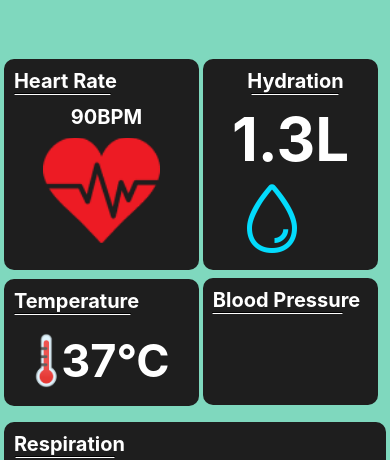
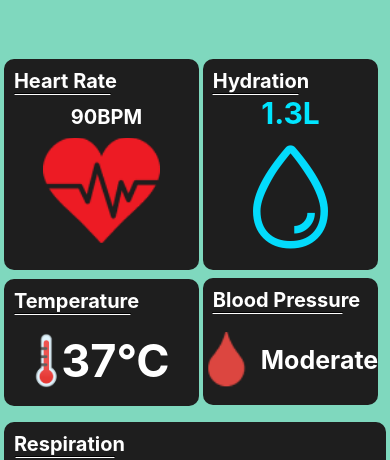
Before and after one commit to Kealen-Pillay/MyHealth, a React Native app: screen /Biometrics in a window 390 px wide. Shown: the top 460 px of the page. Built offline with nearby package versions, Linux system fonts and the light colour scheme.

Commit message:
Added blood pressure icon

```diff
--- a/components/screens/BiometricsScreen.js
+++ b/components/screens/BiometricsScreen.js
@@ -61,7 +61,7 @@ const BiometricsScreen = () => {
             />
             <View style={styles.hydrationIconContainer}>
               <Text style={styles.hydrationText}>1.3L</Text>
-              <Ionicons name="water-outline" size={80} color="#03dbfc" />
+              <Ionicons name="water-outline" size={120} color="#03dbfc" />
             </View>
           </View>
           <View style={[styles.card, styles.bloodPressureContainer]}>
@@ -73,6 +73,13 @@ const BiometricsScreen = () => {
                 styles.bloodPressureLine,
               ]}
             />
+            <View style={styles.bloodPressureIconContainer}>
+              <Image
+                style={styles.bloodPressureIcon}
+                source={require("../../images/bloodpressureIcon.png")}
+              />
+              <Text style={styles.bloodPressureText}>Moderate</Text>
+            </View>
           </View>
         </View>
       </View>
@@ -145,7 +152,6 @@ const styles = StyleSheet.create({
   hydrationContainer: {
     width: "100%",
     height: "50%",
-    alignItems: "center",
   },
   bloodPressureContainer: {
     marginTop: "5%",
@@ -200,13 +206,14 @@ const styles = StyleSheet.create({
     marginTop: "5%",
   },
   hydrationIconContainer: {
-    flex: 1,
+    alignItems: "center",
     justifyContent: "center",
+    height: "80%",
   },
   hydrationText: {
-    color: theme.text,
+    color: "#00e5ff",
     fontWeight: "bold",
-    fontSize: 60,
+    fontSize: 30,
   },
   thermometer: {
     width: "20%",
@@ -220,11 +227,28 @@ const styles = StyleSheet.create({
     justifyContent: "space-between",
     flexDirection: "row",
     paddingLeft: "15%",
-    paddingRight: "15%"
+    paddingRight: "15%",
   },
   temperatureText: {
     color: theme.text,
     fontWeight: "bold",
-    fontSize: 45
-  }
+    fontSize: 45,
+  },
+  bloodPressureIcon: {
+    height: "60%",
+    width: "40%",
+  },
+  bloodPressureIconContainer: {
+    flexDirection: "row",
+    height: "100%",
+    flex: 1,
+    justifyContent: "center",
+    alignItems: "center",
+    paddingRight: "5%",
+  },
+  bloodPressureText: {
+    color: theme.text,
+    fontWeight: "bold",
+    fontSize: 25,
+  },
 });
```
